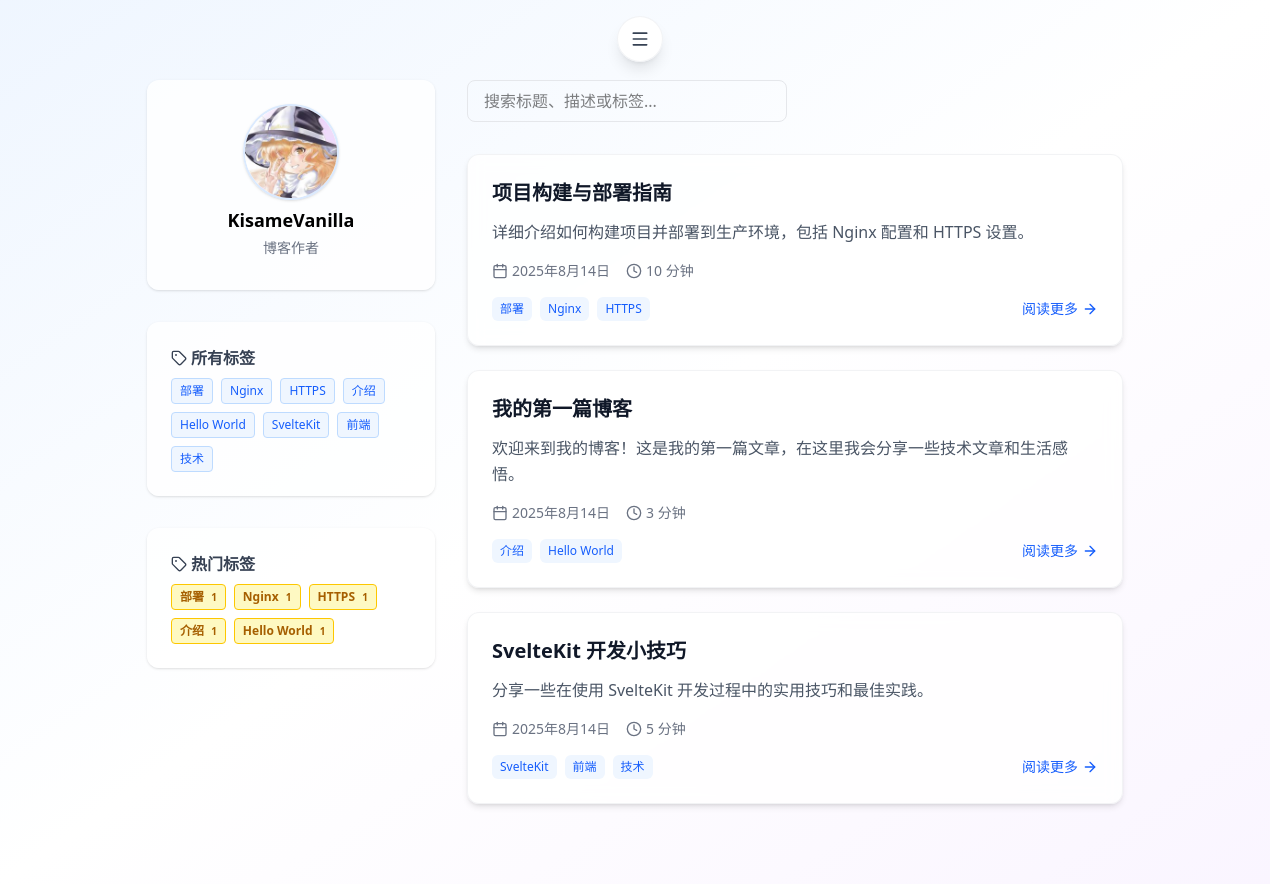
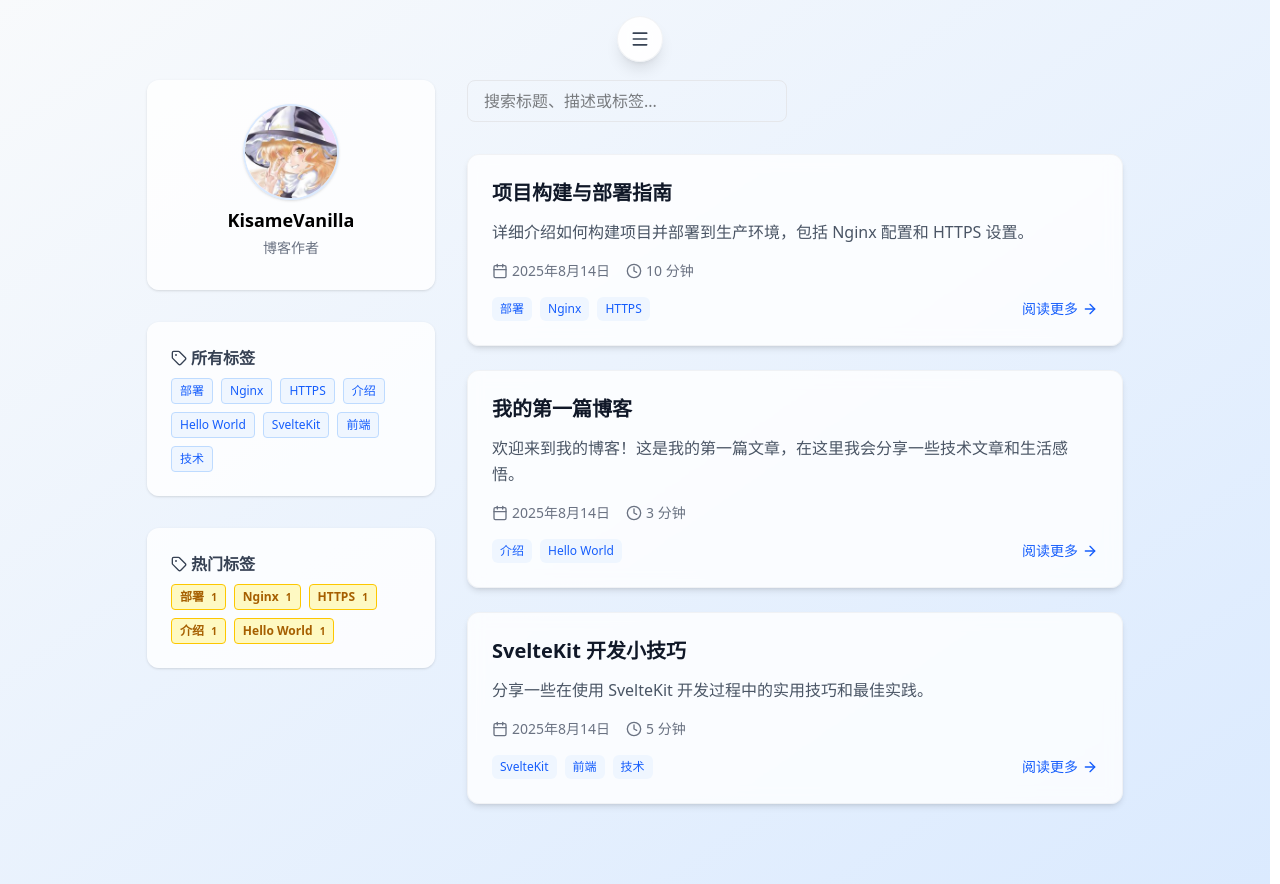
Before and after one commit to KirisameVanilla/KirisameNoSato, a SvelteKit app: page /blogs in a window 1280 px wide. Built offline with nearby package versions, Linux system fonts and the light colour scheme.

Commit message:
fix: bg color

```diff
--- a/src/routes/blogs/+page.svelte
+++ b/src/routes/blogs/+page.svelte
@@ -38,7 +38,7 @@
 	<meta name="description" content="技术文章和生活感悟分享" />
 </svelte:head>
 
-<div class="bg-gradient-to-br from-blue-50 via-white to-purple-50 min-h-screen">
+<div class="bg-gradient-to-br from-slate-50 to-blue-100 min-h-screen">
 	<div
 		class="flex md:flex-row flex-col justify-center items-start gap-8 mx-auto px-6 py-20 max-w-5xl min-h-screen"
 	>
--- a/src/routes/blogs/[slug]/+page.svelte
+++ b/src/routes/blogs/[slug]/+page.svelte
@@ -15,7 +15,7 @@
 	<meta name="description" content={post.description} />
 </svelte:head>
 
-<div class="bg-gradient-to-br from-blue-50 via-white to-purple-50 min-h-screen">
+<div class="bg-gradient-to-br from-slate-50 to-blue-100 min-h-screen">
 	<div
 		class="flex flex-col justify-center items-center px-6 py-20 min-h-screen"
 	>
```
